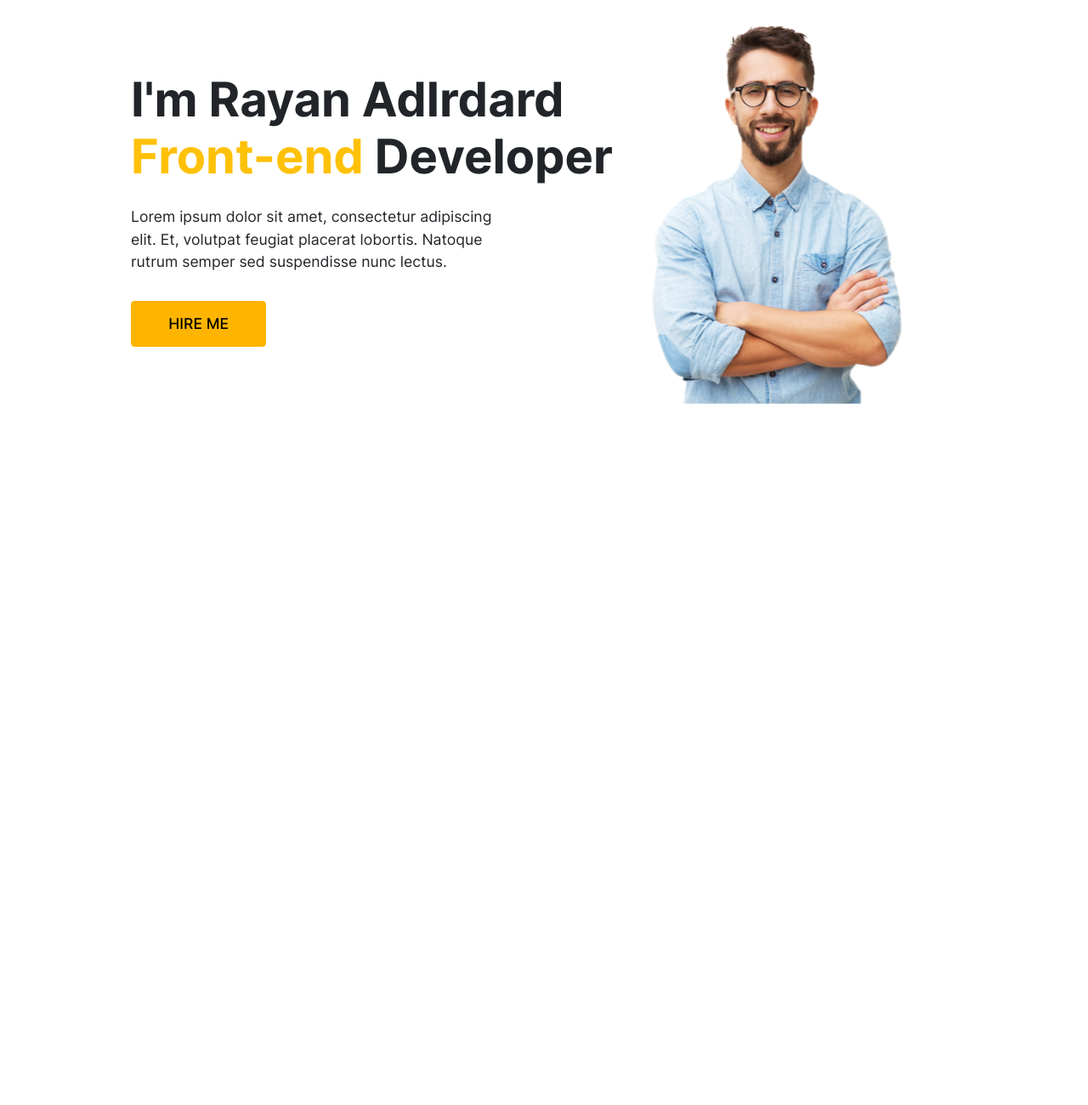
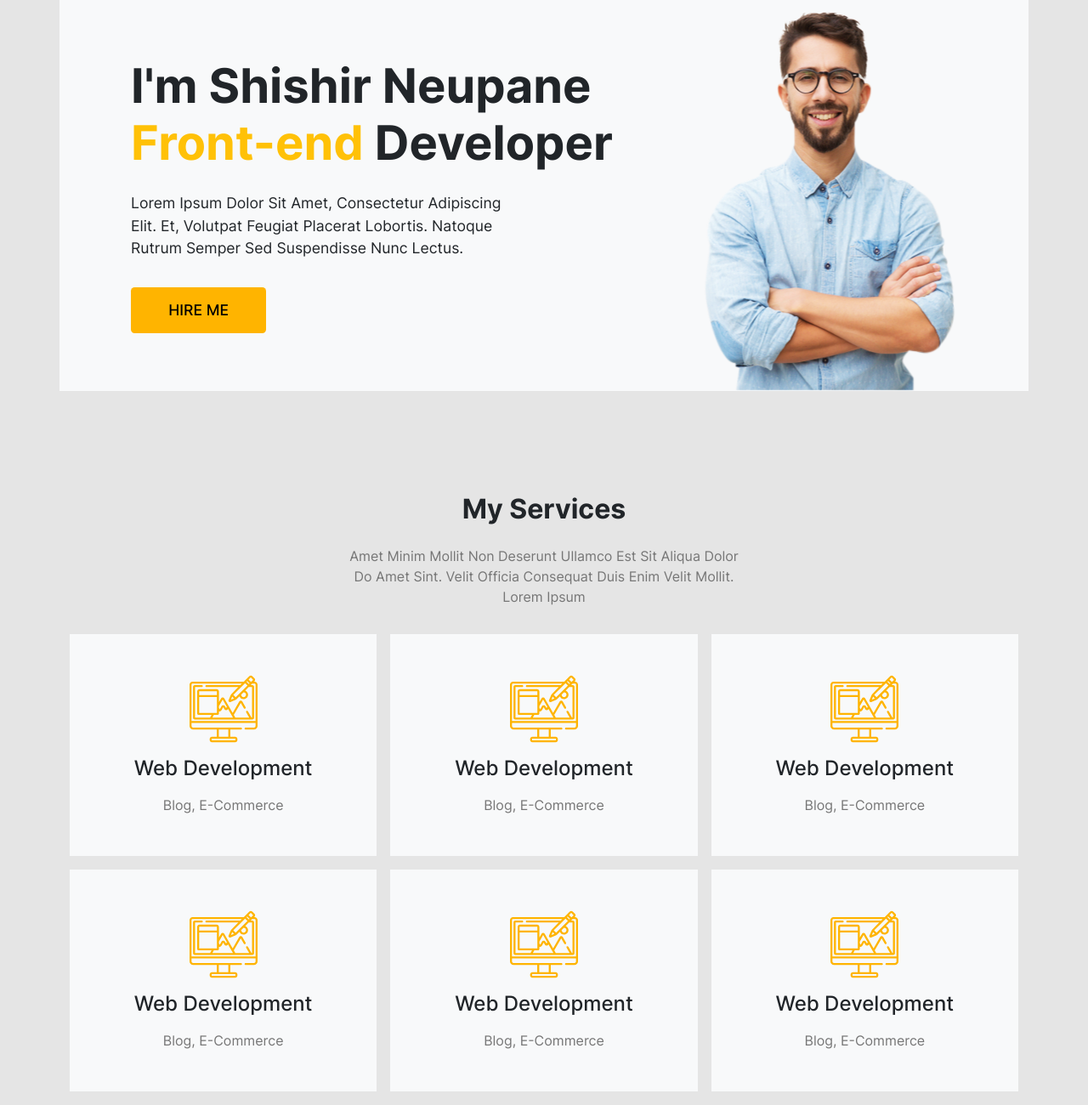
Before and after one commit to shishirneupane/bootstrap-portfolio, a plain HTML site: page dev/html/index.html in a window 1280 px wide. Shown: the whole page at 85% size. Before the commit the page ends 800 px from the top, so only its background shows below. Drawn offline with Linux system fonts and the light colour scheme.

Commit message:
My Services section done

```diff
--- a/dev/html/index.html
+++ b/dev/html/index.html
@@ -11,25 +11,73 @@
   </head>
 
   <body>
-    <section class="container my-3">
-      <div class="row">
+    <section class="container">
+      <!-- main menu -->
+      <div class="row bg-light">
         <div class="col-7 d-flex flex-column justify-content-center">
           <div class="hero ms-5 ps-4 d-flex flex-column gap-3">
             <h1 class="font font--bold hero__heading display-4">
-              I'm Rayan Adlrdard <br />
+              I'm Shishir Neupane <br />
               <span class="text-warning">Front-end</span> Developer
             </h1>
-            <p class="font font--regular hero__para">
-              Lorem ipsum dolor sit amet, consectetur adipiscing elit.
-              Et, volutpat feugiat placerat lobortis. Natoque rutrum
-              semper sed suspendisse nunc lectus.
+            <p class="font font--regular hero__para text-capitalize">
+              Lorem ipsum dolor sit amet, consectetur adipiscing elit. Et,
+              volutpat feugiat placerat lobortis. Natoque rutrum semper sed
+              suspendisse nunc lectus.
             </p>
-            <button class="font font--medium hero__btn" href="#">HIRE ME</button>
+            <button class="font font--medium hero__btn" href="#">
+              HIRE ME
+            </button>
           </div>
         </div>
 
-        <div class="col-5">
+        <div class="col-5 text-center">
           <img src="/dev/img/person.png" />
+        </div>
+      </div>
+
+      <!-- my services -->
+      <div class="services spacing d-flex flex-column gap-3 text-center">
+        <h2 class="services__heading font font--bold">My Services</h2>
+        <p class="services__para font font--regular text-capitalize mx-auto">
+          Amet minim mollit non deserunt ullamco est sit aliqua dolor do amet
+          sint. Velit officia consequat duis enim velit mollit. lorem ipsum
+        </p>
+
+        <div class="services__cards container row gap-3 p-0 m-0">
+          <div class="bg-light services__cards__card col d-flex flex-column gap-3 align-items-center p-5">
+            <img width="80px" height="80px" src="/dev/img/service.svg">
+            <h4 class="m-0 p-0 font font-medium">Web Development</h4>
+            <p class="m-0 p-0 font font-regular">Blog, E-Commerce</p>
+          </div>
+          <div class="bg-light services__cards__card col d-flex flex-column gap-3 align-items-center p-5">
+            <img width="80px" height="80px" src="/dev/img/service.svg">
+            <h4 class="m-0 p-0 font font-medium">Web Development</h4>
+            <p class="m-0 p-0 font font-regular">Blog, E-Commerce</p>
+          </div>
+          <div class="bg-light services__cards__card col d-flex flex-column gap-3 align-items-center p-5">
+            <img width="80px" height="80px" src="/dev/img/service.svg">
+            <h4 class="m-0 p-0 font font-medium">Web Development</h4>
+            <p class="m-0 p-0 font font-regular">Blog, E-Commerce</p>
+          </div>
+        </div>
+
+        <div class="services__cards container row gap-3 p-0 m-0">
+          <div class="bg-light services__cards__card col d-flex flex-column gap-3 align-items-center p-5">
+            <img width="80px" height="80px" src="/dev/img/service.svg">
+            <h4 class="m-0 p-0 font font-medium">Web Development</h4>
+            <p class="m-0 p-0 font font-regular">Blog, E-Commerce</p>
+          </div>
+          <div class="bg-light services__cards__card col d-flex flex-column gap-3 align-items-center p-5">
+            <img width="80px" height="80px" src="/dev/img/service.svg">
+            <h4 class="m-0 p-0 font font-medium">Web Development</h4>
+            <p class="m-0 p-0 font font-regular">Blog, E-Commerce</p>
+          </div>
+          <div class="bg-light services__cards__card col d-flex flex-column gap-3 align-items-center p-5">
+            <img width="80px" height="80px" src="/dev/img/service.svg">
+            <h4 class="m-0 p-0 font font-medium">Web Development</h4>
+            <p class="m-0 p-0 font font-regular">Blog, E-Commerce</p>
+          </div>
         </div>
       </div>
     </section>
--- a/dev/scss/style.scss
+++ b/dev/scss/style.scss
@@ -34,7 +34,16 @@
   font-display: swap;
 }
 
-// main menu
+* {
+	margin: 0;
+	padding: 0;
+	box-sizing: border-box;
+}
+
+body {
+	background-color: #E5E5E5;
+}
+
 .font {
 	font-family: 'Inter';
 	&--regular {
@@ -51,6 +60,11 @@
 	}
 }
 
+.spacing {
+	margin: 7.5rem 0;
+}
+
+// main menu
 .hero {
 	font-size: 1.1em;
 	&__para {
@@ -64,3 +78,18 @@
 		width: 28%;
 	}
 }
+
+// services
+.services {
+	&__para {
+		width: 43%;
+		color: #767676;
+	}
+	&__cards {
+		&__card {
+			p {
+				color: #767676;
+			}
+		}
+	}
+}
```
Also changed, not shown: dev/img/service.svg (added), dev/scss/style.css, 1 other file.
